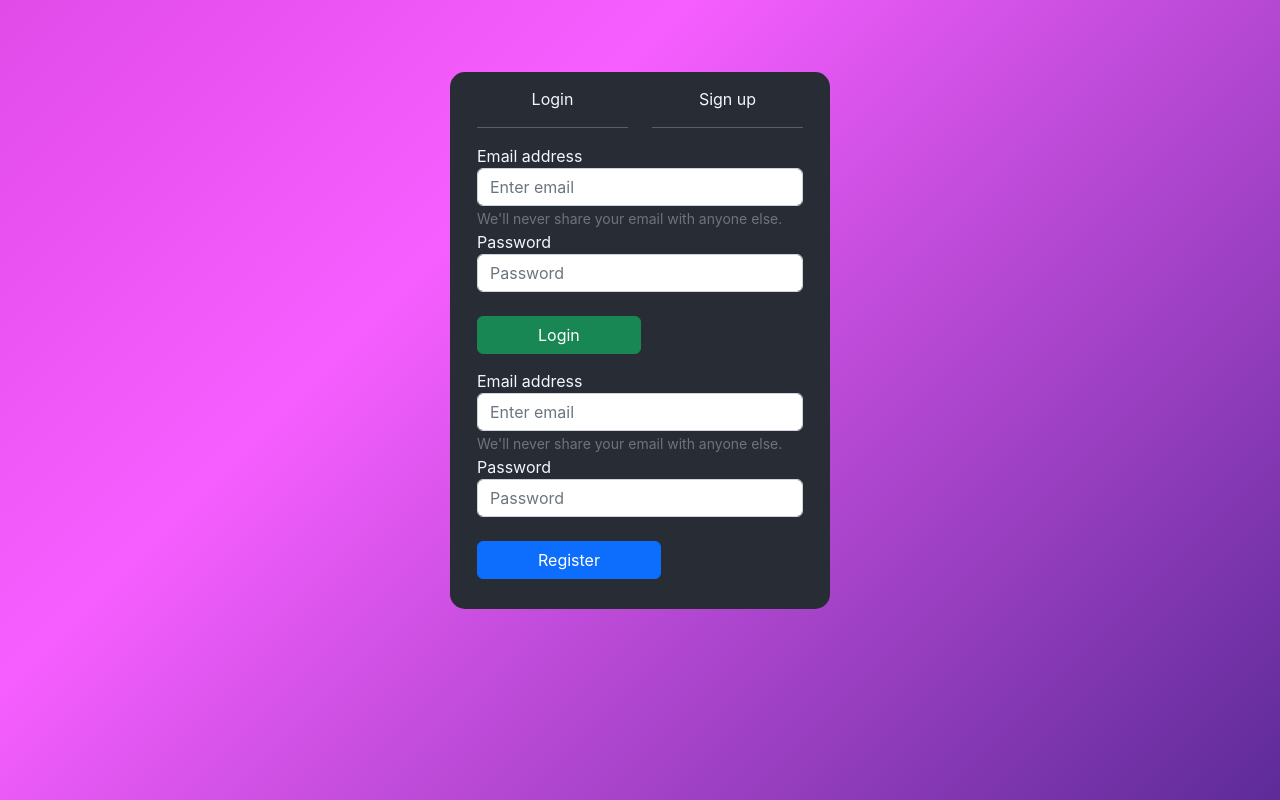
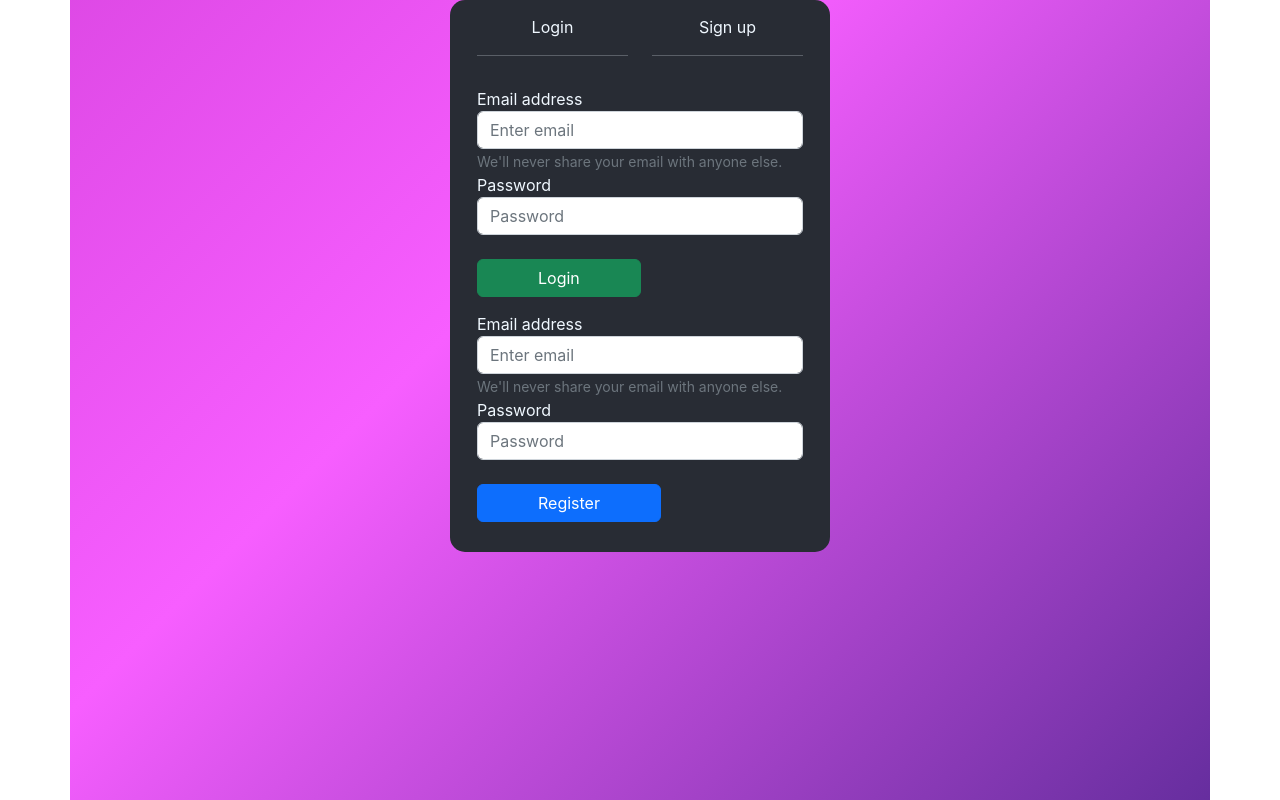
Before and after one commit to TUNI-Projects/Encrypted-Signal, a React (Create React App) app: page / in a window 1280 px wide. Built offline with nearby package versions, Linux system fonts and the light colour scheme.

Commit message:
css added, file upload skeleton component added

```diff
--- a/src/App.js
+++ b/src/App.js
@@ -10,18 +10,18 @@ class App extends React.Component {
     let username = Cookies.get("username");
 
     return (
-      <div className="App">
-        <br></br>
-        <br></br>
-        <br></br>
-
+      <div className="">
         {username == null && (
-          <div className="container landing">
+          <div className="container landing App">
             <div className="row">
               <div className="col-md-4"></div>
 
               <div className="col-md-4">
                 <div className="row auth" align="center">
+                  <br></br>
+                  <br></br>
+                  <br></br>
+
                   <div className="col-md-6">
                     <p>Login</p>
                     <hr></hr>
@@ -41,9 +41,7 @@ class App extends React.Component {
           </div>
         )}
 
-        {username != null && (
-          <Dashboard />
-        )}
+        {username != null && <Dashboard />}
       </div>
     );
   }
--- a/src/component/dashboard.js
+++ b/src/component/dashboard.js
@@ -3,6 +3,7 @@ import React from "react";
 import Cookies from "js-cookie";
 import NavBar from "./navigation";
 import ListOfFiles from "./files";
+import FileUpload from "./upload";
 
 class Dashboard extends React.Component {
   render() {
@@ -10,6 +11,7 @@ class Dashboard extends React.Component {
     console.log(username);
 
     return (
+      <div className="dashboard container-fluid">
         <div className="container">
           <NavBar />
 
@@ -19,7 +21,10 @@ class Dashboard extends React.Component {
                 <ListOfFiles />
               </div>
 
-            <div className="col-md-8"></div>
+              <div className="col-md-8">
+                <FileUpload />
+              </div>
+            </div>
           </div>
         </div>
       </div>
--- a/src/component/files.js
+++ b/src/component/files.js
@@ -8,7 +8,7 @@ class ListOfFiles extends React.Component {
         <ul className="file_ul">
           <div className="row">
             <div className="col-md-8">
-            <p align="left">File name and details</p>
+              <p align="left">File name and details</p>
             </div>
             <div className="col-md-4">
               <button className="btn btn-primary"> Download</button>
--- /dev/null
+++ b/src/component/upload.js
@@ -0,0 +1,15 @@
+import React from "react";
+
+class FileUpload extends React.Component {
+
+    render() {
+        return(
+            <div>
+                <p> Hello World</p>
+            </div>
+        )
+    }
+}
+
+
+export default FileUpload;
--- a/src/css/App.css
+++ b/src/css/App.css
@@ -55,6 +55,13 @@
 	height: 100vh;
 }
 
+.dashboard {
+  background-size: 400% 400%;
+	animation: gradient 15s ease infinite;
+	height: 100vh;
+  background: linear-gradient(-45deg, #6f3aab,#850fb8  );
+}
+
 @keyframes gradient {
 	0% {
 		background-position: 0% 50%;
```
Lines whose indentation alone changed are shown as unchanged.
